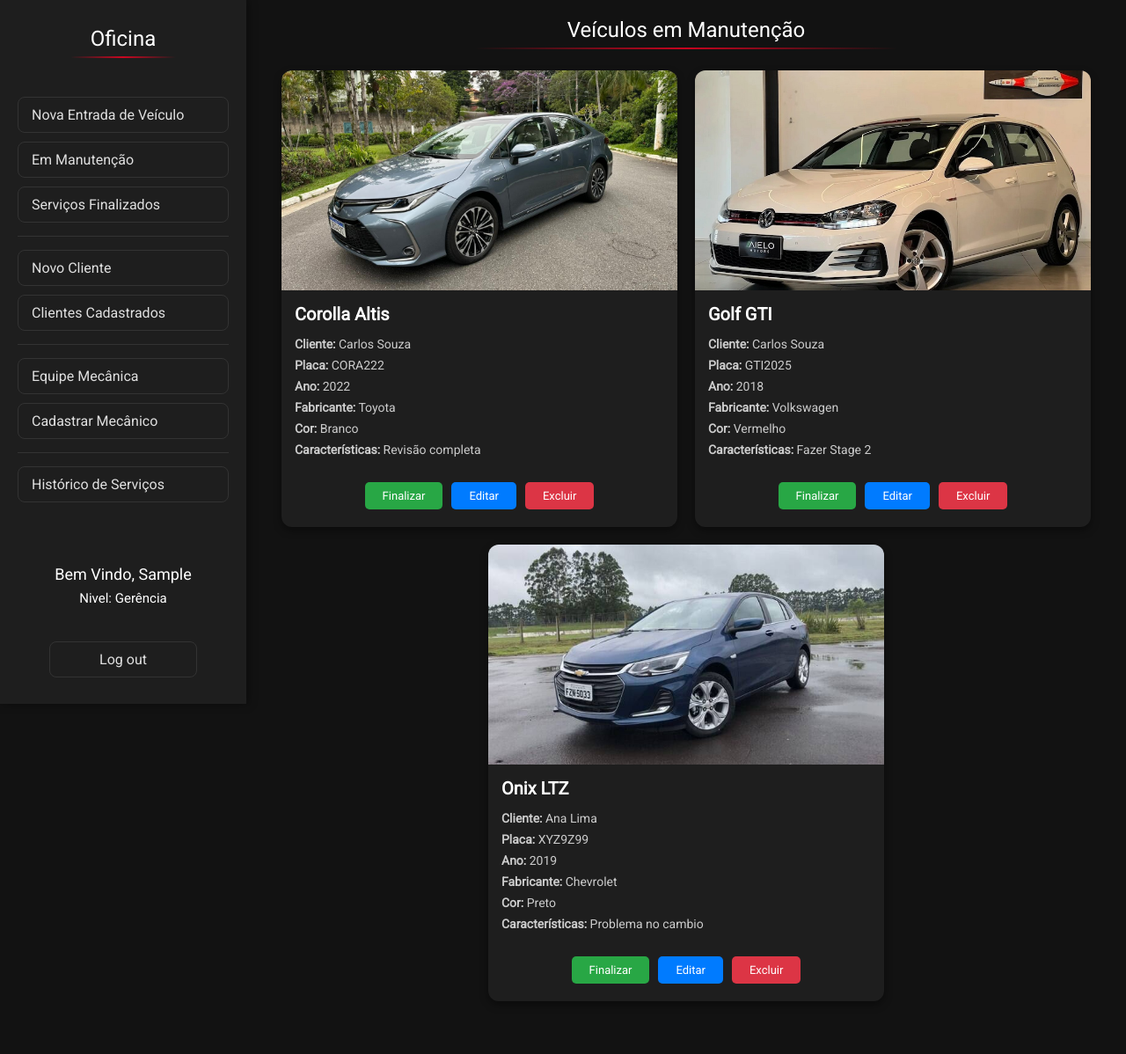
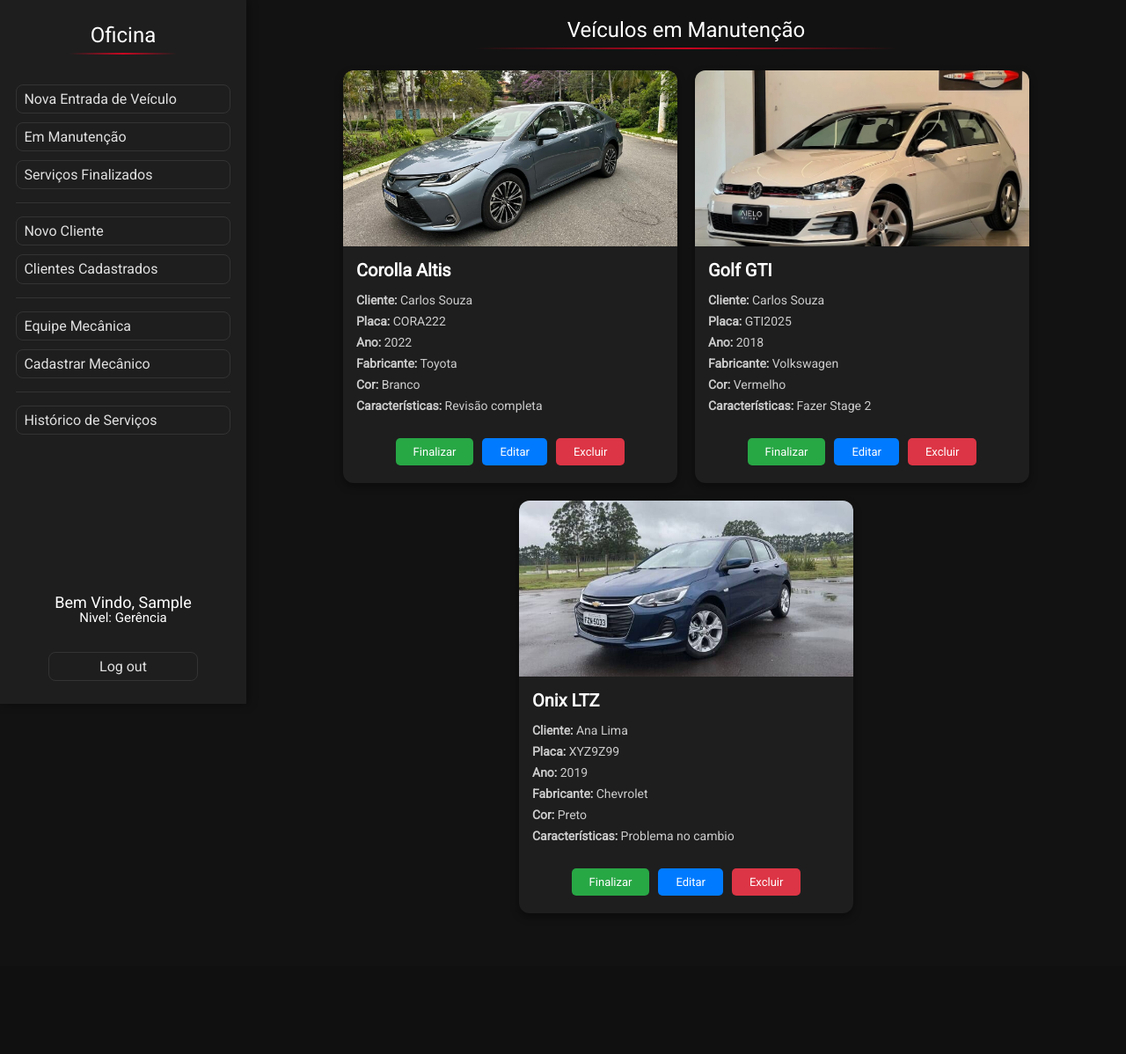
Before and after one commit to Kaldeira/sistema-oficina, a PHP site: page /Visao/ListarCarros.php in a window 1280 px wide. Shown: the whole page at 88% size. After the commit the page ends 1038 px from the top, so only its background shows below. Run offline with PHP 8.4, Linux system fonts and the light colour scheme; the visitor is signed in with stand-in values (Sample User, id 1); data comes from the database, SQL or seed files in the repository.

Commit message:
fixed menu button size

```diff
--- a/Visao/AlterarCarro.php
+++ b/Visao/AlterarCarro.php
@@ -11,7 +11,7 @@
 <body>
 
     <?php
-   // include 'Menu.php';
+    include 'Menu.php';
 
     require '../Modelo/ClassCarro.php';
     require '../Modelo/DAO/ClassCarroDAO.php';
--- a/Visao/css/menu.css
+++ b/Visao/css/menu.css
@@ -5,10 +5,10 @@
     height: 100vh;
     width: 280px;
     background-color: #1e1e1e;
-    padding: 30px 20px;
+    padding: 2.0% 1.4%;
     display: flex;
     flex-direction: column;
-    gap: 20px;
+    gap: 10px;
     box-shadow: 2px 0 10px rgba(0, 0, 0, 0.4);
     box-sizing: border-box;
     font-family: 'Roboto', sans-serif;
@@ -71,7 +71,7 @@
 
 .menu-button {
     display: block;
-    padding: 10px 15px;
+    padding: 2.5% 3.5%;
     background-color: transparent;
     border: 1px solid #333;
     border-radius: 8px;
--- a/Visao/css/showroom.css
+++ b/Visao/css/showroom.css
@@ -51,8 +51,8 @@ body {
     border-radius: 12px;
     box-shadow: 0 4px 10px rgba(0, 0, 0, 0.4);
     width: 100%;
-    max-width: 450px;
-    min-height: 500px;
+    max-width: 380px;
+    min-height: 460px;
     overflow: hidden;
     transition: transform 0.2s ease;
 }
@@ -63,7 +63,7 @@ body {
 
 .card img {
     width: 100%;
-    height: 250px;
+    height: 200px;
     object-fit: cover;
 }
 
```
